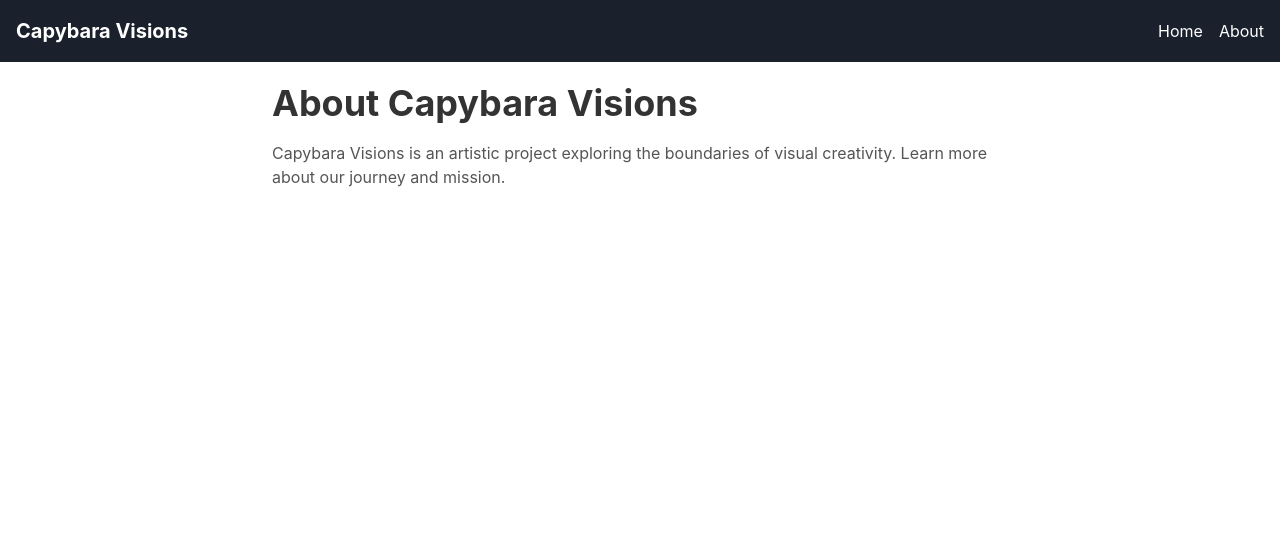
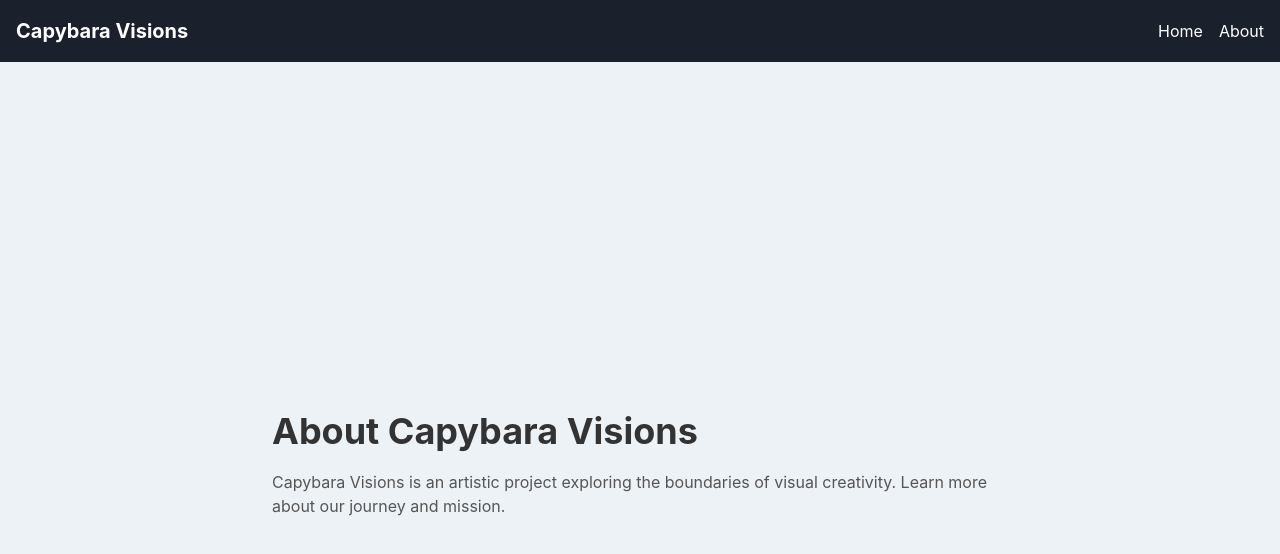
Before and after one commit to wrekafekt/capybaravisions, a Gatsby site: page /about in a window 1280 px wide. Built offline with nearby package versions, Linux system fonts and the light colour scheme; Gatsby itself is replaced by a stand-in of ours.

Commit message:
Update layout.js

```diff
--- a/src/components/layout.js
+++ b/src/components/layout.js
@@ -1,7 +1,7 @@
-import React from "react"
-import { Box, Container } from "@chakra-ui/react"
-import { Helmet } from "react-helmet"
-import Header from "./header"
+import React from "react";
+import { Box, Container, Flex, Heading } from "@chakra-ui/react";
+import { Helmet } from "react-helmet";
+import Header from "./header";
 
 const Layout = ({ children }) => (
   <Box>
@@ -10,10 +10,12 @@ const Layout = ({ children }) => (
       <meta name="description" content="A modern portfolio for Capybara Visions" />
     </Helmet>
     <Header />
-    <Container maxW="container.md" mt={5}>
-      {children}
-    </Container>
+    <Flex direction="column" align="center" justify="center" minHeight="100vh" bg="gray.100">
+      <Container maxW="container.md" mt={5}>
+        {children}
+      </Container>
+    </Flex>
   </Box>
-)
+);
 
-export default Layout
+export default Layout;
```
